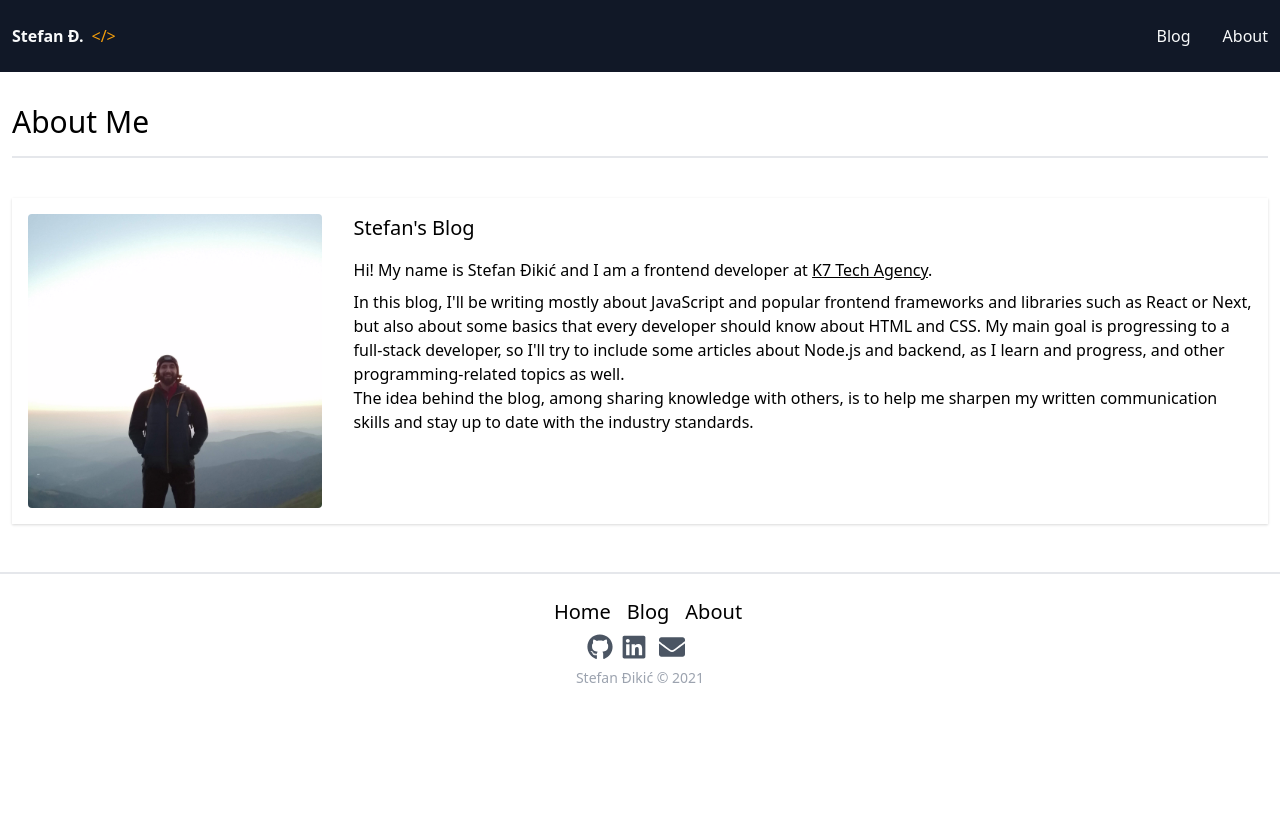
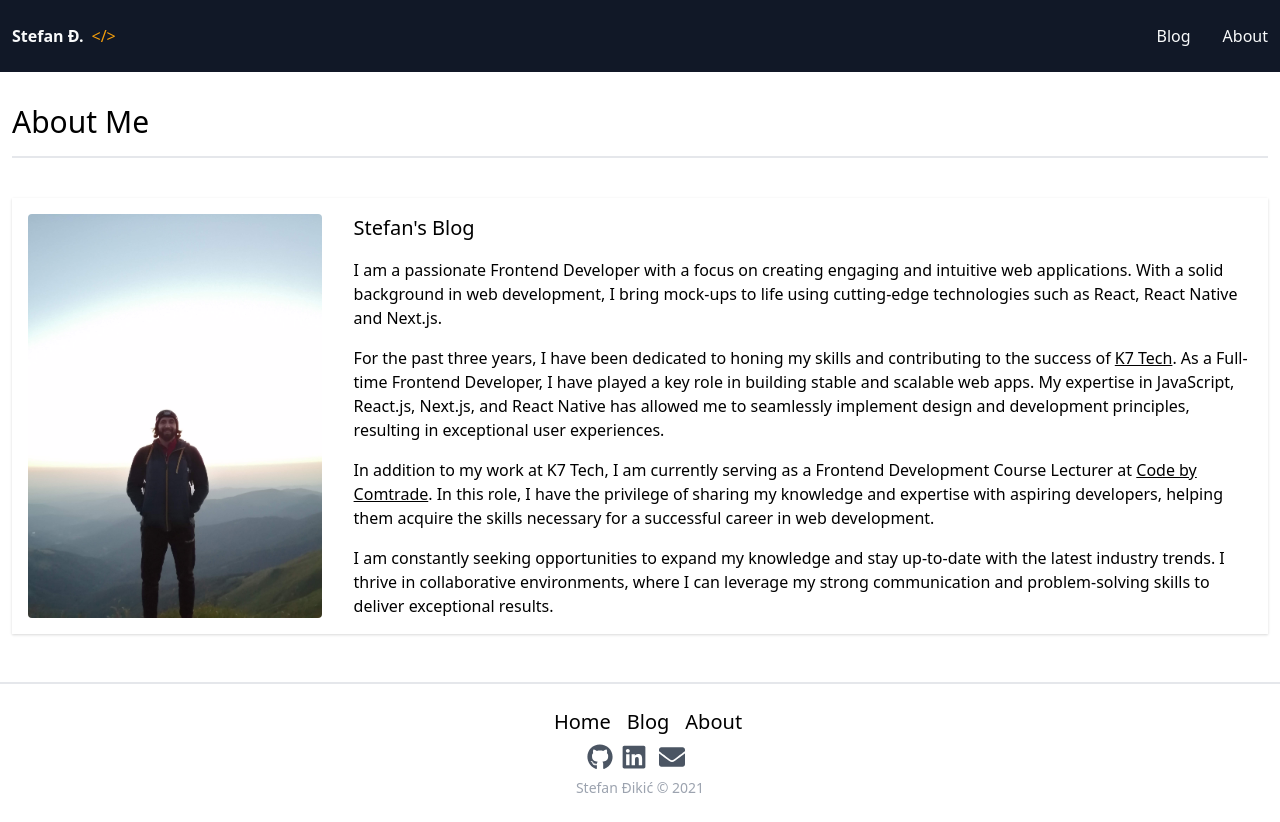
Before and after one commit to stefandjikic/blog-next-js, a Next.js app: page /about in a window 1280 px wide. Before the commit the page ends 800 px from the top, so only its background shows below. Built offline with nearby package versions, Linux system fonts and the light colour scheme; no server answers.

Commit message:
update about page

```diff
--- a/pages/about.js
+++ b/pages/about.js
@@ -16,25 +16,50 @@ const AboutPage = () => {
         />
         <div className="mt-4 w-full sm:w-3/4 sm:ml-8 sm:mt-0">
           <h2 className="text-xl mb-4">Stefan&apos;s Blog</h2>
-          <p className="mb-2">
-            Hi! My name is Stefan Đikić and I am a frontend developer at{" "}
-            <a className="underline" href="https://k7tech.agency/" target="_blank" rel="noreferrer">
-              K7 Tech Agency
+          <p className="mb-4">
+            I am a passionate Frontend Developer with a focus on creating
+            engaging and intuitive web applications. With a solid background in
+            web development, I bring mock-ups to life using cutting-edge
+            technologies such as React, React Native and Next.js.
+          </p>
+          <p className="pb-4">
+            For the past three years, I have been dedicated to honing my skills
+            and contributing to the success of{" "}
+            <a
+              className="underline"
+              href="https://k7tech.agency/"
+              target="_blank"
+              rel="noreferrer"
+            >
+              K7 Tech
             </a>
-            .
+            . As a Full-time Frontend Developer, I have played a key role in
+            building stable and scalable web apps. My expertise in JavaScript,
+            React.js, Next.js, and React Native has allowed me to seamlessly
+            implement design and development principles, resulting in
+            exceptional user experiences.
+          </p>
+          <p className="pb-4">
+            In addition to my work at K7 Tech, I am currently serving as a
+            Frontend Development Course Lecturer at{" "}
+            <a
+              className="underline"
+              href="https://code.edu.rs/"
+              target="_blank"
+              rel="noreferrer"
+            >
+              Code by Comtrade
+            </a>
+            . In this role, I have the privilege of sharing my knowledge and
+            expertise with aspiring developers, helping them acquire the skills
+            necessary for a successful career in web development.
           </p>
           <p>
-            In this blog, I&apos;ll be writing mostly about JavaScript and
-            popular frontend frameworks and libraries such as React or Next, but
-            also about some basics that every developer should know about HTML
-            and CSS. My main goal is progressing to a full-stack developer, so
-            I&apos;ll try to include some articles about Node.js and backend, as
-            I learn and progress, and other programming-related topics as well.
-          </p>
-          <p>
-            The idea behind the blog, among sharing knowledge with others, is to
-            help me sharpen my written communication skills and stay up to date
-            with the industry standards.
+            I am constantly seeking opportunities to expand my knowledge and
+            stay up-to-date with the latest industry trends. I thrive in
+            collaborative environments, where I can leverage my strong
+            communication and problem-solving skills to deliver exceptional
+            results.
           </p>
         </div>
       </div>
```
